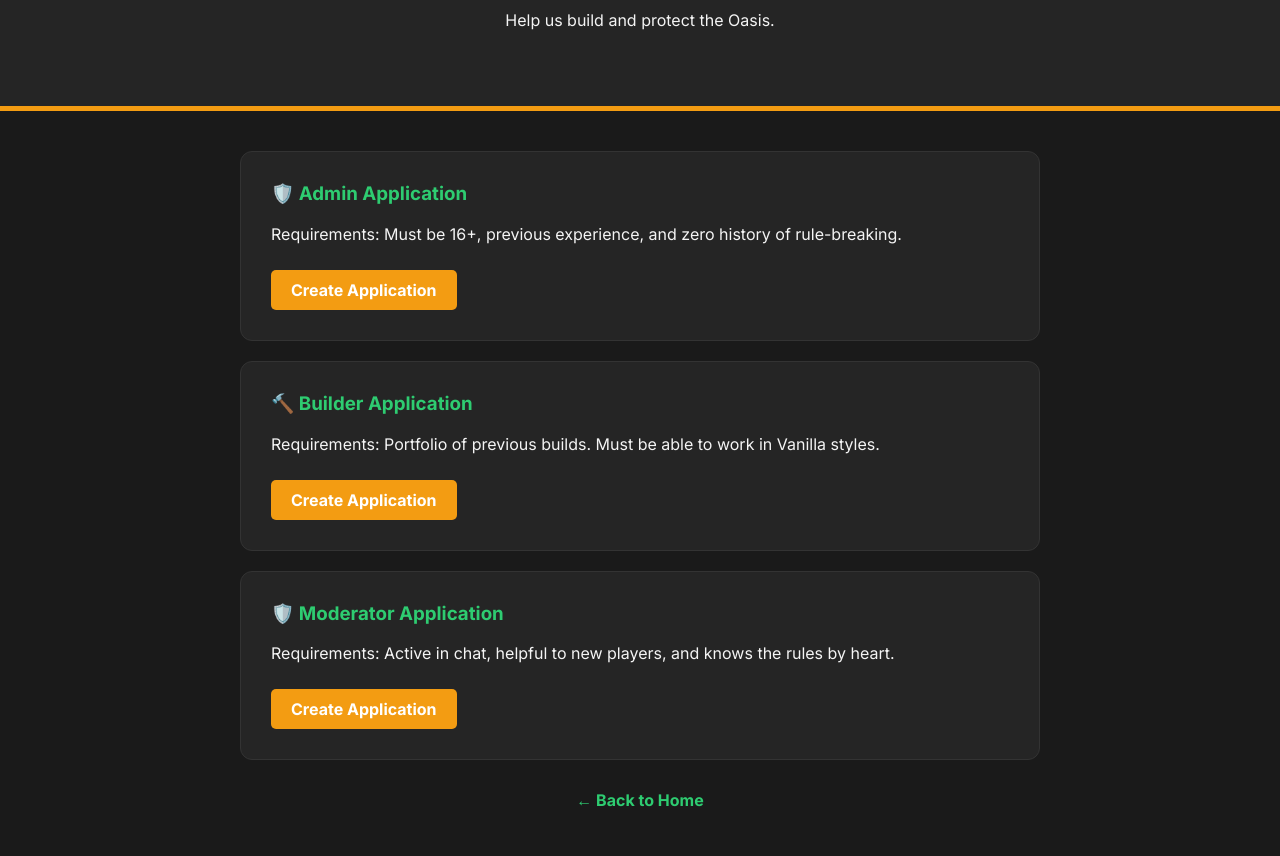
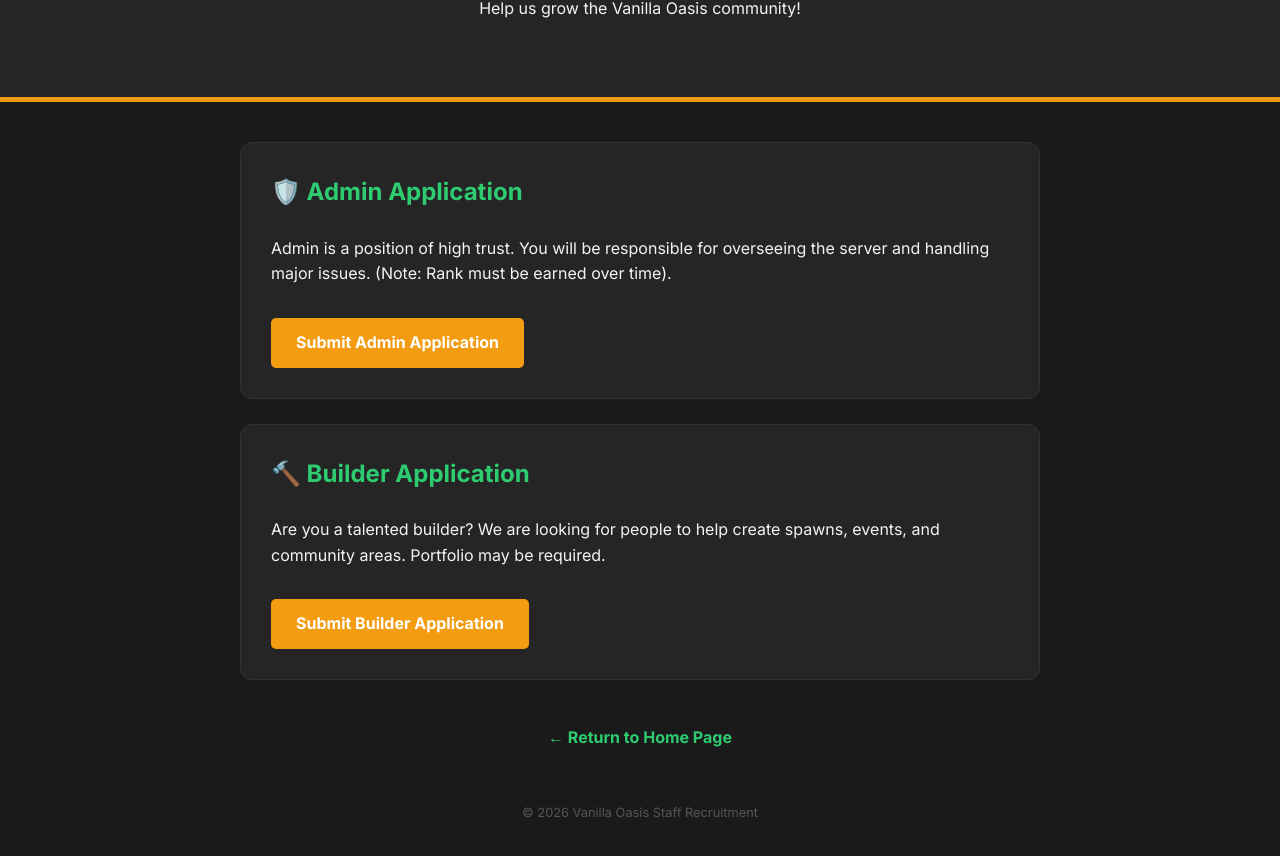
Before and after one commit to thefirebreakercom-ui/VanillaOasis, a plain HTML site: page apply.html in a window 1280 px wide. Shown: the part 157-1013 px from the top of the page. Drawn offline with Linux system fonts and the light colour scheme.

Commit message:
Update apply.html

```diff
--- a/apply.html
+++ b/apply.html
@@ -6,46 +6,94 @@
     <title>Staff Applications | Vanilla Oasis</title>
     <link href="https://fonts.googleapis.com/css2?family=Inter:wght@400;700;900&display=swap" rel="stylesheet">
     <style>
-        :root { --primary: #2ecc71; --dark: #1a1a1a; --light: #f4f4f4; --gold: #f39c12; }
-        body { font-family: 'Inter', sans-serif; background-color: var(--dark); color: var(--light); text-align: center; margin: 0; }
-        header { padding: 60px 20px; background: #252525; border-bottom: 5px solid var(--gold); }
+        :root {
+            --primary: #2ecc71;
+            --dark: #1a1a1a;
+            --light: #f4f4f4;
+            --gold: #f39c12;
+        }
+
+        body {
+            font-family: 'Inter', sans-serif;
+            background-color: var(--dark);
+            color: var(--light);
+            margin: 0;
+            line-height: 1.6;
+            text-align: center;
+        }
+
+        header {
+            padding: 60px 20px;
+            background: #252525;
+            border-bottom: 5px solid var(--gold);
+        }
+
+        h1 { color: var(--gold); font-size: 3rem; margin: 0; }
+
         .container { max-width: 800px; margin: 0 auto; padding: 40px 20px; }
-        h1 { color: var(--gold); font-size: 3rem; margin-bottom: 10px; }
-        .app-card { background: #252525; padding: 30px; border-radius: 12px; margin-bottom: 20px; text-align: left; border: 1px solid #333; }
-        .app-card h3 { margin-top: 0; color: var(--primary); }
-        .btn { background: var(--gold); color: white; padding: 10px 20px; border-radius: 5px; text-decoration: none; display: inline-block; font-weight: bold; margin-top: 10px; }
-        .btn:hover { background: #e67e22; }
-        .back-link { display: block; margin-top: 30px; color: var(--primary); text-decoration: none; font-weight: bold; }
+
+        .app-card {
+            background: #252525;
+            padding: 30px;
+            border-radius: 12px;
+            margin-bottom: 25px;
+            text-align: left;
+            border: 1px solid #333;
+        }
+
+        .app-card h3 { margin-top: 0; color: var(--primary); font-size: 1.5rem; }
+
+        .btn-apply {
+            background: var(--gold);
+            color: white;
+            padding: 12px 25px;
+            border-radius: 5px;
+            text-decoration: none;
+            display: inline-block;
+            font-weight: bold;
+            margin-top: 15px;
+            transition: 0.3s;
+        }
+
+        .btn-apply:hover { background: #e67e22; transform: translateY(-2px); }
+
+        .back-link {
+            display: inline-block;
+            margin-top: 20px;
+            color: var(--primary);
+            text-decoration: none;
+            font-weight: bold;
+        }
     </style>
 </head>
 <body>
 
     <header>
         <h1>Staff Applications</h1>
-    <p>Help us build and protect the Oasis.</p>
+        <p>Help us grow the Vanilla Oasis community!</p>
     </header>
 
     <div class="container">
+
         <div class="app-card">
             <h3>🛡️ Admin Application</h3>
-        <p>Requirements: Must be 16+, previous experience, and zero history of rule-breaking.</p>
-        <a href="YOUR_GOOGLE_FORM_LINK_HERE" class="btn">Create Application</a>
+            <p>Admin is a position of high trust. You will be responsible for overseeing the server and handling major issues. (Note: Rank must be earned over time).</p>
+            <a href="https://docs.google.com/forms/d/e/1FAIpQLSea8TiloPopJOGvzuIWXxFDLPMv6Sis6jeEDD8IsKZL55F7nA/viewform?usp=dialog" target="_blank" class="btn-apply">Submit Admin Application</a>
         </div>
 
         <div class="app-card">
             <h3>🔨 Builder Application</h3>
-        <p>Requirements: Portfolio of previous builds. Must be able to work in Vanilla styles.</p>
-        <a href="YOUR_GOOGLE_FORM_LINK_HERE" class="btn">Create Application</a>
+            <p>Are you a talented builder? We are looking for people to help create spawns, events, and community areas. Portfolio may be required.</p>
+            <a href="https://forms.gle/c7vpafwYYNnNo2av7" target="_blank" class="btn-apply">Submit Builder Application</a>
         </div>
 
-    <div class="app-card">
-        <h3>🛡️ Moderator Application</h3>
-        <p>Requirements: Active in chat, helpful to new players, and knows the rules by heart.</p>
-        <a href="YOUR_GOOGLE_FORM_LINK_HERE" class="btn">Create Application</a>
+        <a href="index.html" class="back-link">← Return to Home Page</a>
+
     </div>
 
-    <a href="index.html" class="back-link">← Back to Home</a>
-</div>
+    <footer>
+        <p style="color: #555; font-size: 0.8rem; padding-bottom: 20px;">&copy; 2026 Vanilla Oasis Staff Recruitment</p>
+    </footer>
 
 </body>
 </html>
```
Lines whose indentation alone changed are shown as unchanged.
